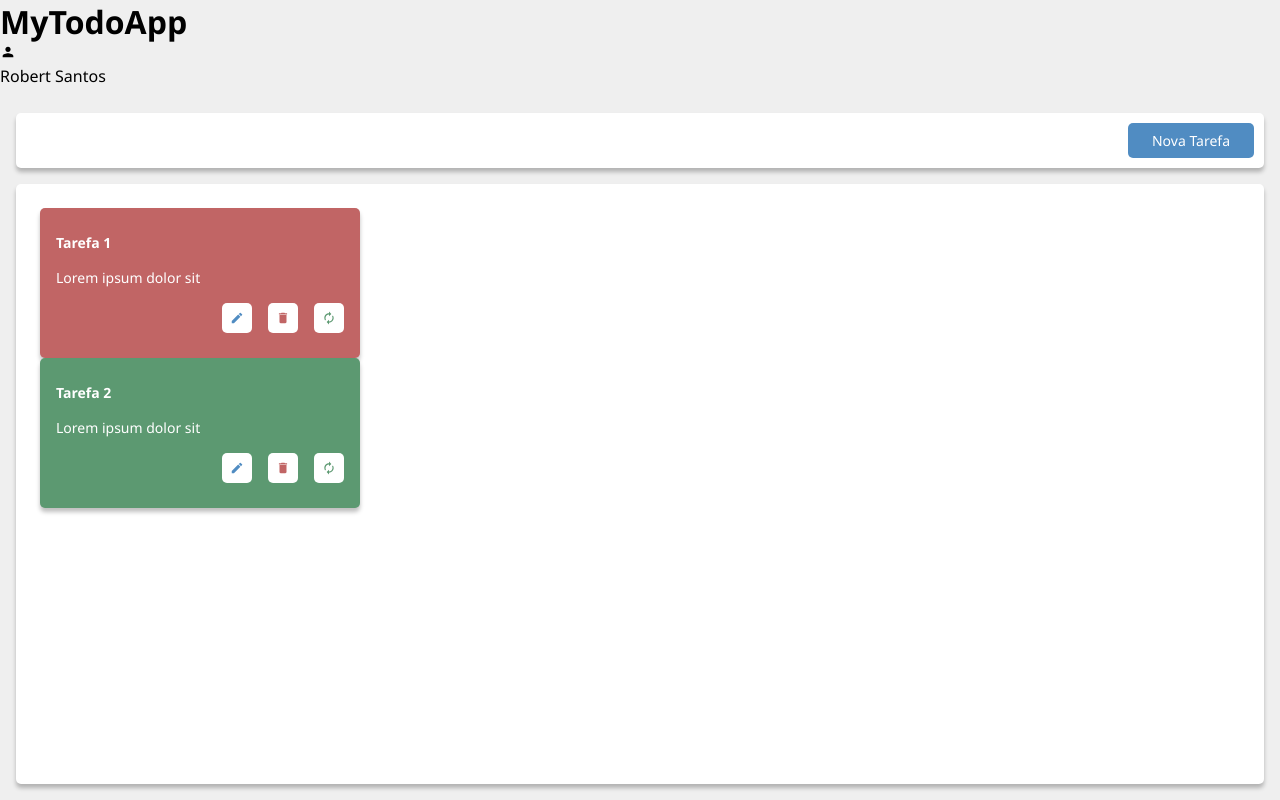
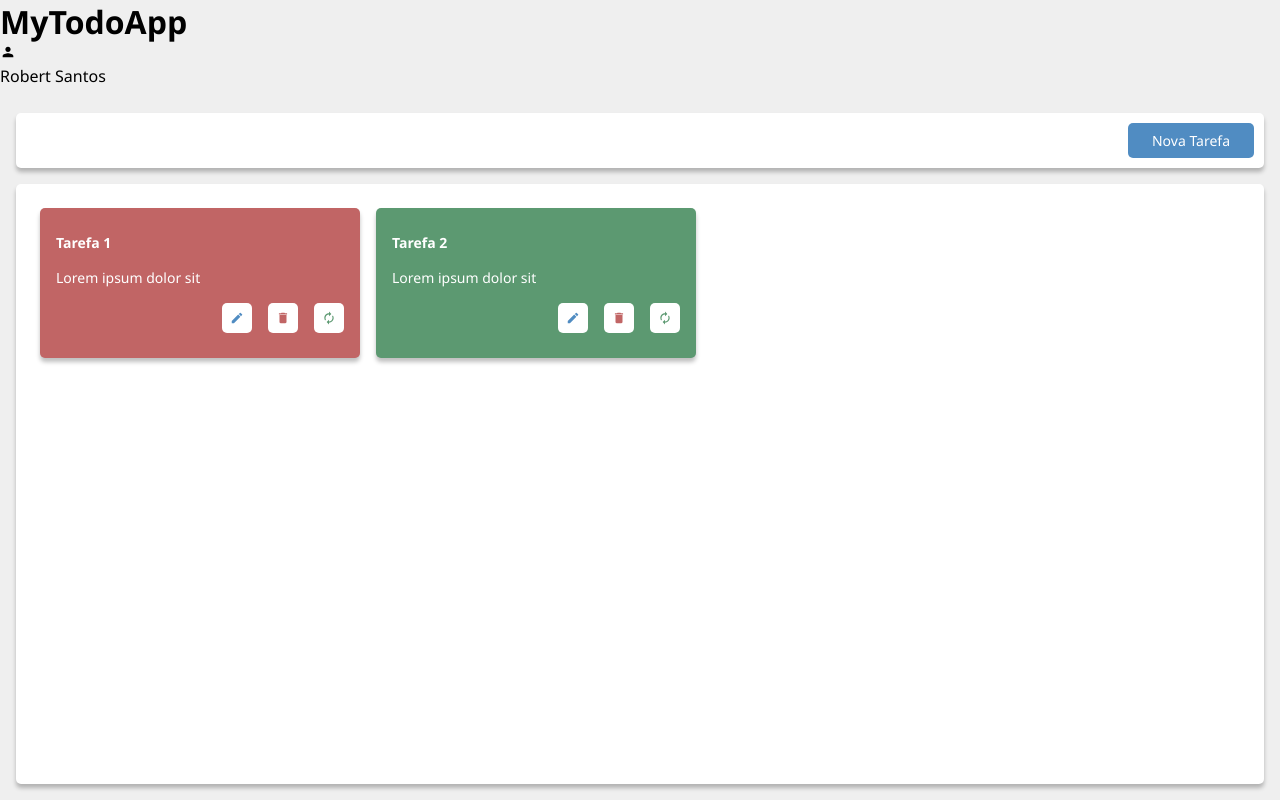
Before and after one commit to robertsantosti/mytodoapp, a React (Vite) app: page / in a window 1280 px wide. Built offline with nearby package versions, Linux system fonts and the light colour scheme.

Commit message:
Craiando container de cards

```diff
--- a/src/pages/home/HomePage.jsx
+++ b/src/pages/home/HomePage.jsx
@@ -1,14 +1,16 @@
 import { CardComponent } from '../../components/card/CardComponent'
 import { MockUtils } from '../../utils/mock'
 
+import * as Styled from './HomePage.style';
+
 export const HomePage = () => {
   return (
-    <div className="HomeContainer">
-      <div className="CardsContainer">
+    <Styled.HomeContainer>
+      <Styled.CardsContainer>
         { MockUtils.Todos.map(todo =>
           <CardComponent todo={todo} key={todo.id}/>
         )}
-      </div>
-    </div>
+      </Styled.CardsContainer>
+    </Styled.HomeContainer>
   )
 }
--- a/src/pages/home/HomePage.style.jsx
+++ b/src/pages/home/HomePage.style.jsx
@@ -0,0 +1,11 @@
+import styled from 'styled-components';
+
+export const HomeContainer = styled.div`
+  width: 100%;
+`
+export const CardsContainer = styled.div`
+  display: flex;
+  align-items: flex-start;
+  gap: 1rem;
+  align-self: stretch;
+`
```
